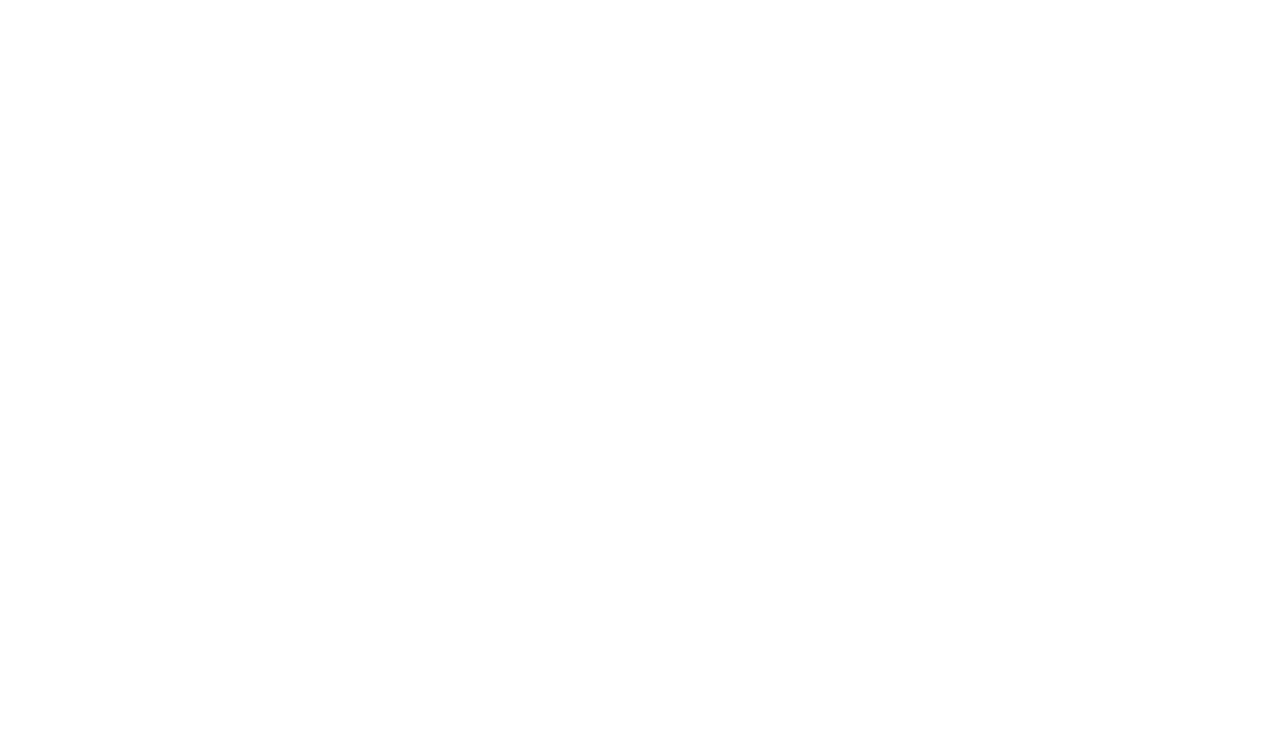
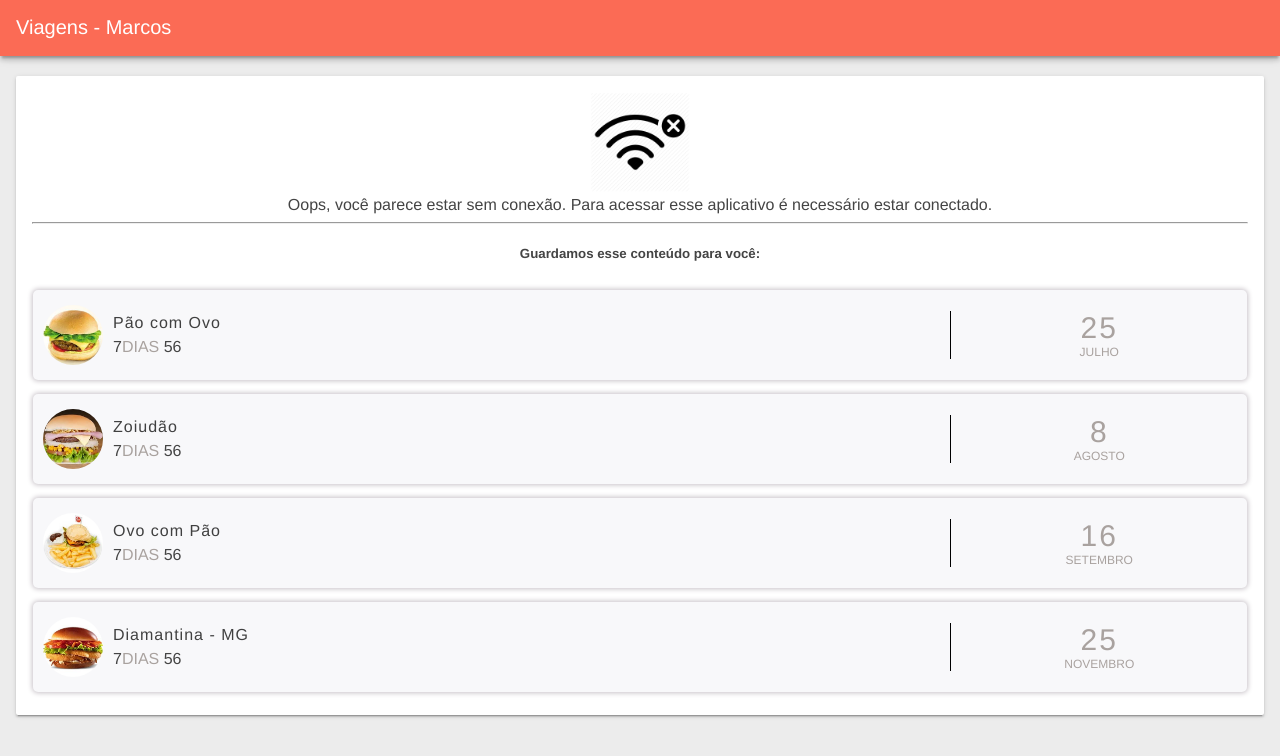
Before and after one commit to weto/pwa, a plain HTML site: page offline_001.html in a window 1280 px wide. Drawn offline with Linux system fonts and the light colour scheme.

Commit message:
add pagina of

```diff
--- a/dados.json
+++ b/dados.json
@@ -1,25 +1,25 @@
 [
     {
       "nome": "Pão com Ovo",
-      "url": "images/1016-300x300.jpg",
+      "url": "images/img1.jpg",
       "dia":25,
       "mes":"Julho"
     },
     {
       "nome": "Zoiudão",
-      "url": "images/1018-300x300.jpg",
+      "url": "images/img2.jpg",
       "dia":8,
       "mes":"Agosto"
     },
     {
       "nome": "Ovo com Pão",
-      "url": "images/1021-300x300.jpg",
+      "url": "images/img3.jpg",
       "dia":16,
       "mes":"Setembro"
     },
     {
       "nome": "Diamantina - MG",
-      "url": "images/101-300x300.jpg",
+      "url": "images/img4.jpg",
       "dia":25,
       "mes":"Novembro"
     }
--- a/offline_001.html
+++ b/offline_001.html
@@ -0,0 +1,312 @@
+<!DOCTYPE html>
+<html lang="en">
+<head>
+    <meta charset="utf-8">
+    <meta http-equiv="X-UA-Compatible" content="IE=edge">
+    <meta name="viewport" content="width=device-width, initial-scale=1.0">
+    <title>Viagens - Marcos</title>
+    <link rel="manifest" href="manifest.json">
+    <meta name="theme-color" content="#fb6b55" />
+    <link rel="shortcut icon" href="favicon.ico" />
+    <style>
+        * {
+            box-sizing: border-box;
+        }
+
+        html,
+        body {
+            color: #444;
+            font-family: 'Helvetica', 'Verdana', sans-serif;
+            -moz-osx-font-smoothing: grayscale;
+            -webkit-font-smoothing: antialiased;
+            height: 100%;
+            margin: 0;
+            padding: 0;
+            width: 100%;
+        }
+
+        html {
+            overflow: hidden;
+        }
+
+        body {
+            align-content: stretch;
+            align-items: stretch;
+            background: #ececec;
+            display: flex;
+            flex-direction: column;
+            flex-wrap: nowrap;
+            justify-content: flex-start;
+        }
+
+        /**
+        * Header
+        */
+
+        .header {
+            align-content: center;
+            align-items: stretch;
+            background: #fb6b55;
+            box-shadow:
+                    0 4px 5px 0 rgba(0, 0, 0, 0.14),
+                    0 2px 9px 1px rgba(0, 0, 0, 0.12),
+                    0 4px 2px -2px rgba(0, 0, 0, 0.2);
+            color: #fff;
+            display: flex;
+            flex-direction: row;
+            flex-wrap: nowrap;
+            font-size: 20px;
+            height: 56px;
+            justify-content: flex-start;
+            padding: 16px 16px 0 16px;
+            position: fixed;
+            transition: transform 0.233s cubic-bezier(0, 0, 0.21, 1) 0.1s;
+            width: 100%;
+            will-change: transform;
+            z-index: 1000;
+        }
+
+        .header h1 {
+            flex: 1;
+            font-size: 20px;
+            font-weight: 400;
+            margin: 0;
+        }
+
+        .header .powered-by {
+            color: white;
+            font-size: 0.6em;
+            text-decoration: none;
+        }
+
+        .main {
+            flex: 1;
+            overflow-x: hidden;
+            overflow-y: auto;
+            padding-top: 60px;
+        }
+
+        .offline-card {
+            background: #fff;
+            border-radius: 2px;
+            box-shadow:
+                    0 2px 2px 0 rgba(0, 0, 0, 0.14),
+                    0 3px 1px -2px rgba(0, 0, 0, 0.2),
+                    0 1px 5px 0 rgba(0, 0, 0, 0.12);
+            box-sizing: border-box;
+            margin: 16px;
+            padding: 16px;
+            position: relative;
+            text-align: center;
+        }
+        #card_content {
+            display: flex;
+            flex-direction: column;
+            text-align: left;
+        }
+        .planned-trips {
+            display: flex;
+            flex-direction: column;
+            /*height: 253px;*/
+            overflow: auto;
+            margin-bottom: 5px;
+        }
+
+        .planned-trips__card {
+            display: flex;
+            align-items: center;
+            flex: 0 0 90px;
+            background-color: #F8F8FA;
+            margin: 7px 1px;
+            border-radius: 5px;
+            padding: 10px 10px;
+            box-shadow: 0px 0px 5px 1px #c7c1c7;
+        }
+
+        /*
+        .planned-trips__card:nth-of-type(1) {
+            border-left: 5px solid #fb6b55;
+        }*/
+
+        .planned-trip__image {
+            width: 60px;
+            border-radius: 50%;
+            overflow: hidden;
+            height: 60px;
+        }
+        .planned-trip__image img {
+            max-width: 100%;
+            max-height: 100%;
+        }
+
+        .planned-trip__image i {
+            font-size: 200px;
+        }
+
+        .planned-trip__description {
+            display: flex;
+            flex-direction: column;
+            align-items: flex-start;
+            justify-content: center;
+            flex: 3 3 60%;
+            padding: 10px;
+        }
+        .planned-trip__description > span {
+            letter-spacing: 1px;
+            font-size: 16px;
+            font-weight: 500;
+            color: #404040;
+        }
+
+        .planned-trip__date {
+            display: flex;
+            flex-direction: column;
+            align-items: center;
+            justify-content: center;
+            border-left: 1px solid black;
+            color: #a9a29f;
+            width: 24%;
+            padding-left: 10px;
+        }
+        .planned-trip__date span {
+            display: inline-block;
+            text-transform: uppercase;
+        }
+        .planned-trip__date span:first-child {
+            font-size: 30px;
+            font-weight: 500;
+            letter-spacing: 2px;
+        }
+        .planned-trip__date span:nth-of-type(2) {
+            font-size: 12px;
+        }
+
+        .pinned-trip__itenary {
+            margin-top: 6px;
+            text-transform: uppercase;
+        }
+        .pinned-trip__itenary span:nth-of-type(2),
+        .pinned-trip__itenary i {
+            margin: 0;
+            color: #a9a29f;
+        }
+        .card_empty{
+            display: none;
+        }
+
+        .card_loading{
+
+        }
+    </style>
+</head>
+<body>
+<header class="header">
+    <h1>
+        Viagens - Marcos
+    </h1>
+</header>
+<main class="main">
+    <div class="offline-card">
+        <img src="images/offline.png" alt="" width="100" height="100" class="offline">
+        <div>
+            Oops, você parece estar sem conexão. Para acessar esse aplicativo é necessário estar conectado.
+        </div>
+        <hr>
+        <h5>Guardamos esse conteúdo para você:</h5>
+
+        <div class="planned-trips__card card_empty">
+            <div class="planned-trip__description">
+                <span><i class="fa fa-frown"></i>&nbsp;Nenhuma viagem</span>
+            </div>
+
+        </div>
+        <div class="planned-trips__card card_loading">
+            <div class="planned-trip__image">
+                <img src="images/loading-1.gif" alt="some image" />
+            </div>
+            <div class="planned-trip__description">
+                <span>Aguardando viagens...</span>
+            </div>
+
+        </div>
+
+        <div id="card_content">
+
+
+        </div>
+    </div>
+
+</main>
+<script>
+/*###########################
+
+Coletando postagens
+
+#############################*/
+
+    var ajax = new XMLHttpRequest();
+
+    // Seta tipo de requisição e URL com os parâmetros
+    ajax.open("GET", "dados.json", true);
+
+    // Envia a requisição
+    ajax.send();
+
+    // Cria um evento para receber o retorno.
+    ajax.onreadystatechange = function() {
+
+        // Caso o state seja 4 e o http.status for 200, é porque a requisiçõe deu certo.
+        if (ajax.readyState == 4 && ajax.status == 200) {
+
+            // Retorno do Ajax
+            var data = ajax.responseText;
+
+            var data_json = JSON.parse(data);
+
+
+            if(data_json.length == 0){
+                document.getElementsByClassName('card_loading')[0].style.display = 'none';
+                document.getElementsByClassName('card_empty')[0].style.display = 'block';
+            }else {
+
+                document.getElementsByClassName('card_loading')[0].style.display = 'none';
+
+                var container_viagens = document.getElementById('card_content');
+
+                container_viagens.innerHTML = "";
+
+                var html_viagens = "";
+                for (var i = 0; i < data_json.length; i++) {
+
+                    html_viagens += template_card(data_json[i]['nome'],data_json[i]['url'],data_json[i]['dia'],data_json[i]['mes']);
+
+                }
+
+                container_viagens.innerHTML = html_viagens;
+
+            }
+        }
+    }
+
+    var template_card = function(cidade,url,dia,mes){
+
+        return '<div class="planned-trips__card">\n' +
+            '                        <div class="planned-trip__image">\n' +
+            '                            <img src="'+url+'" alt="imagem da viagem" />\n' +
+            '                        </div>\n' +
+            '                        <div class="planned-trip__description">\n' +
+            '                            <span>'+cidade+'</span>\n' +
+            '                            <div class="pinned-trip__itenary">\n' +
+            '                                <span>7</span><span>Dias</span>\n' +
+            '                                <span>56 <i class="fa fa-camera-retro"></i></span>\n' +
+            '                            </div>\n' +
+            '                        </div>\n' +
+            '                        <div class="planned-trip__date">\n' +
+            '                            <span>'+dia+'</span>\n' +
+            '                            <span>'+mes+'</span>\n' +
+            '                        </div>\n' +
+            '                    </div>';
+    }
+</script>
+</body>
+</html>
```
Also changed, not shown: app.js (+118 -0 lines), index.html (+3 -2 lines), service-worker.js (+125 -2 lines), favicon.ico (renamed from images/icons/favicon.ico), images/offline.png (added).
